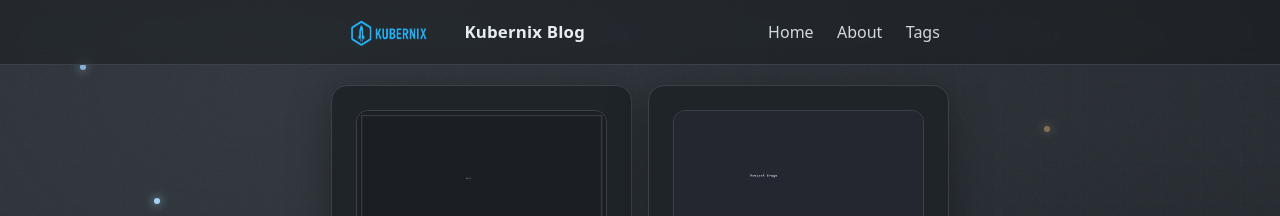
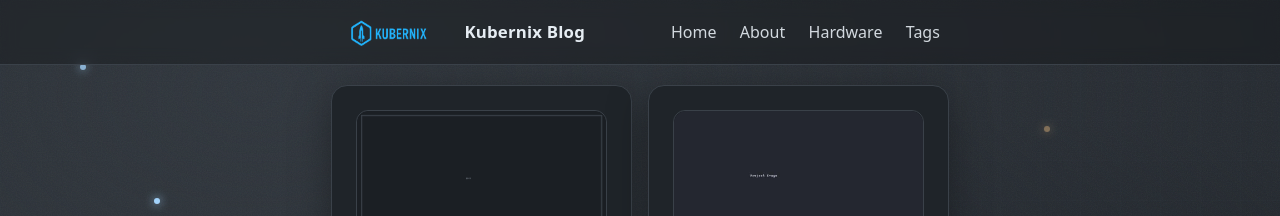
Before and after one commit to milinko92/blog.kubernix.com, a Jekyll site: the page built from index.md, in a window 1280 px wide. Shown: the top 216 px of the page. Built offline with Jekyll 4.4.1, drawn with Linux system fonts in a browser that asks for light colours.

Commit message:
Update navigation.yml

```diff
--- a/_data/navigation.yml
+++ b/_data/navigation.yml
@@ -1,4 +1,6 @@
 - title: About
   url: /about/
+- title: Hardware
+  url: /hardware/
 - title: Tags
   url: /tags/
```
